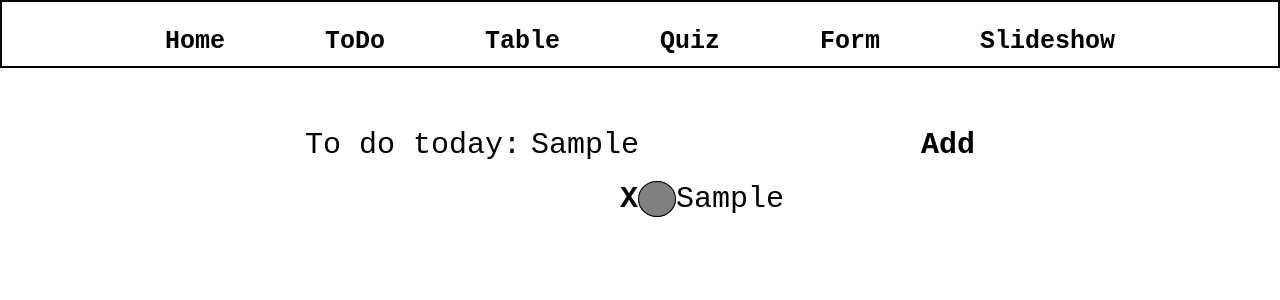
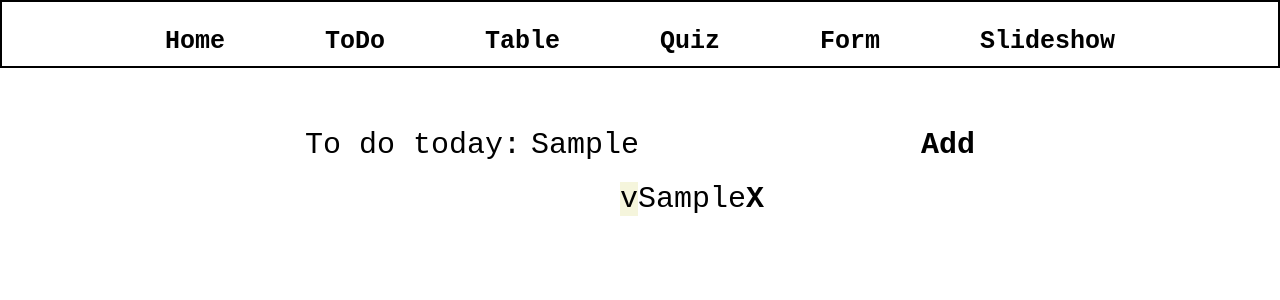
Before and after one commit to marieevensen/comfortableComponents, a Vue app: page /todo in a window 1280 px wide. Both pictures are taken after typing "Sample" into the empty fields and a click on the button "Add". Shown: the top 300 px of the page. Built offline with nearby package versions, Linux system fonts and the light colour scheme.

Commit message:
endret todo

```diff
--- a/src/views/Todo.vue
+++ b/src/views/Todo.vue
@@ -13,14 +13,14 @@
 		</div>
 		<div class="todo__tasks">
 			<div class="todo__tasks__list" v-for="(task, index) in tasks">
+				<div class="input-checkbox">
+  					<input class="input-checkbox__input" type="checkbox" id="task">
+					<label class="input-checkbox__label" for="task">{{ task.text }}</label>
+				</div>
+
 				<button class="todo__delete-button" @click="deleteTask(index)">
 					X
 				</button>
-
-				<div class="input-checkbox">
-  					<input class="input-checkbox__input" type="checkbox" id="task">
-  					<label class="input-checkbox__label" for="task">{{ task.text }}</label>
-				</div>
 			</div>
 		</div>
 	</div>
@@ -38,8 +38,7 @@
 				if (this.task.length === 0) return;
 
 				this.tasks.push({
-					text: this.task,
-					done: false
+					text: this.task
 				});
 			},
 			deleteTask(index) {
@@ -83,32 +82,19 @@
 	}
 
 	.input-checkbox__input {
-		display: none;
-		border: 1px solid black;
-
+  		display: none;
 	}
 
-
 	.input-checkbox__label::before {
-		content: 'xx';
-		color: grey;
-		display: 'inline-block';
-		width: 20px;
-		height: 20px;
-		background: grey;
-		border: 1px solid black;
-		border-radius: 100%;
-
-
-
+		content: 'v';
+		display: 'block';
+		width: 1em;
+		height: 1em;
+		background-color: beige;
 	}
 
-
 	.input-checkbox__input:checked + label::before {
-		content: 'xx';
-		color: black;
-		background: black;
-
+		content: 'B';
 	}
 
 	.todo__tasks__list {
```
